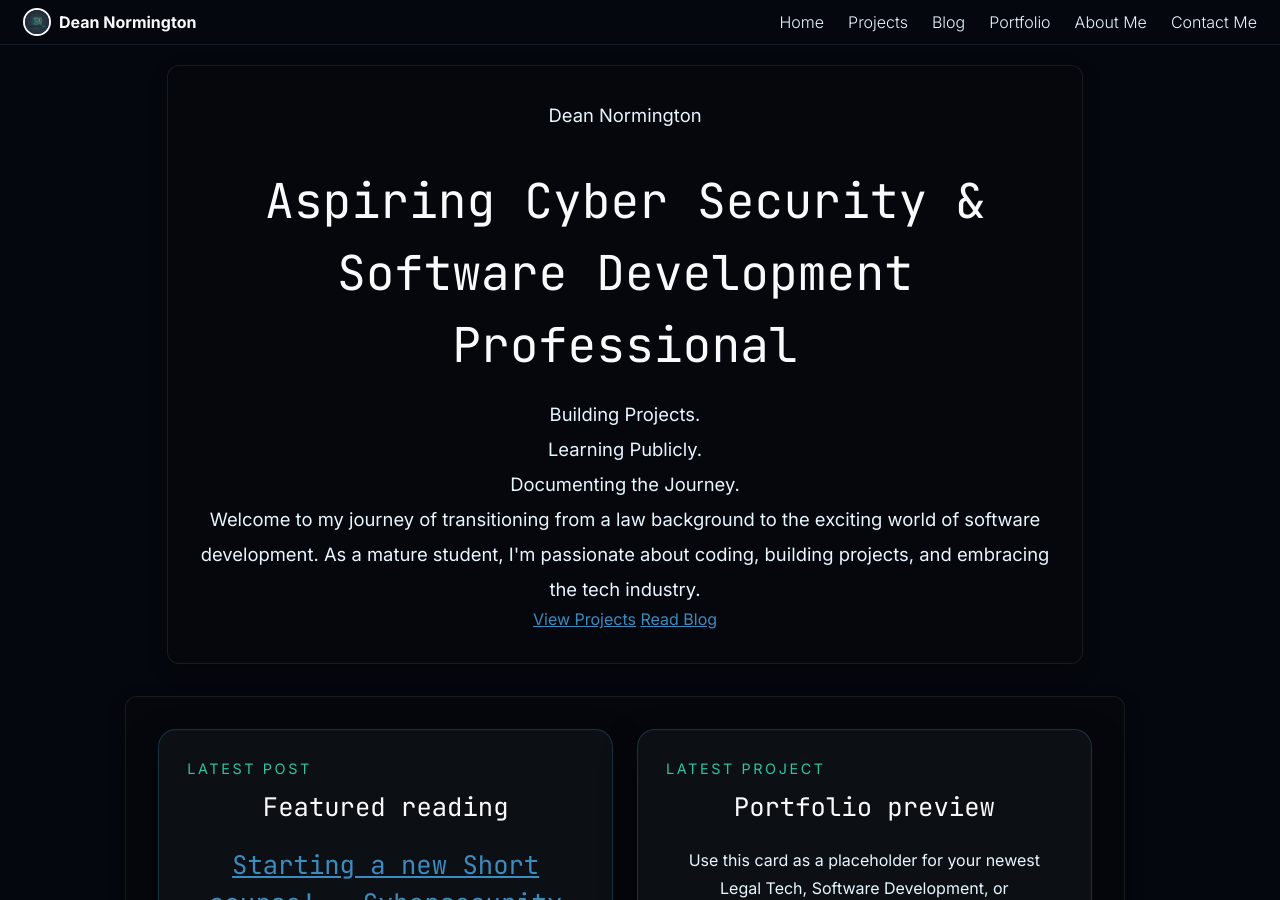
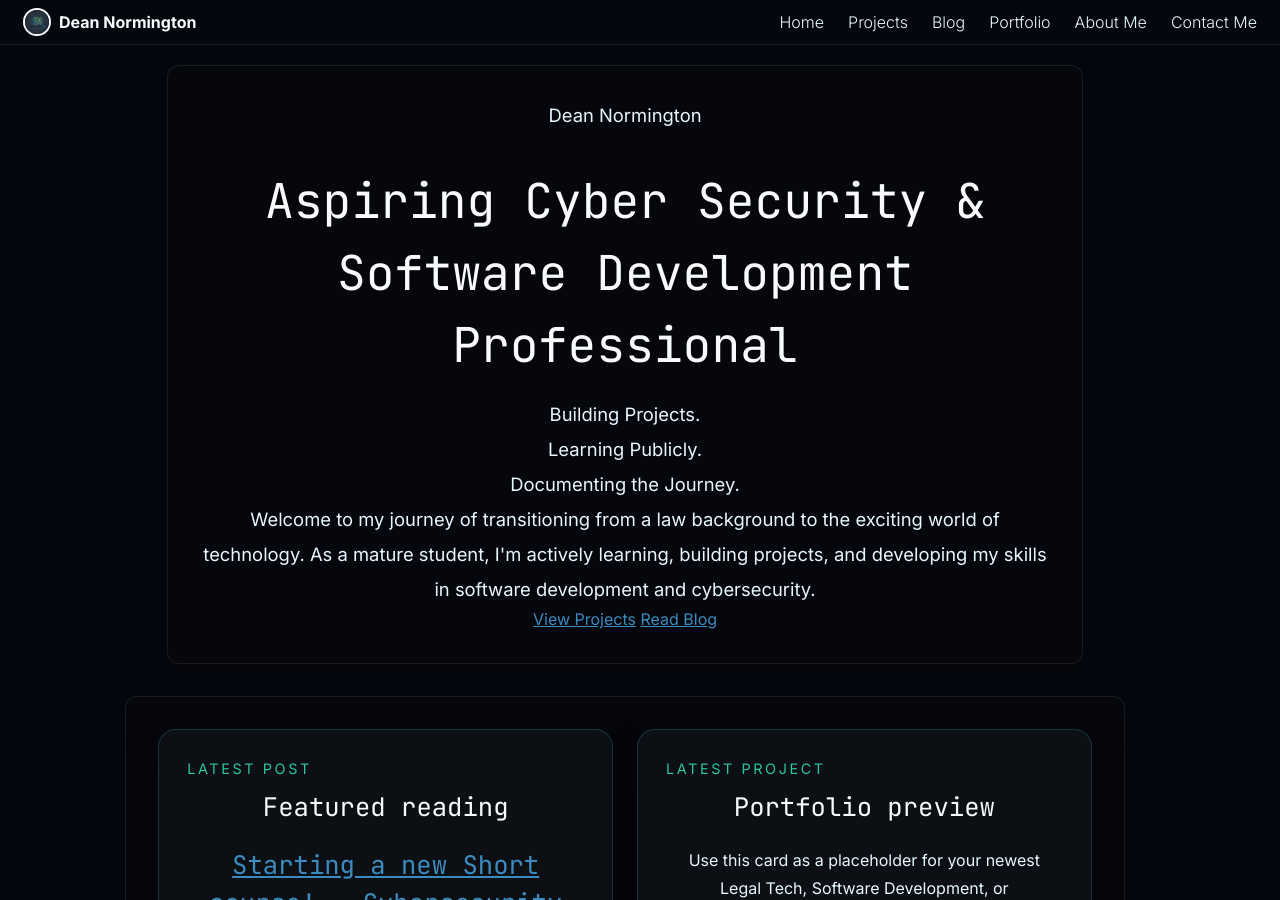
Before and after one commit to dean-js/dnormingtonlaw.uk, a Jekyll site: the page built from index.html, in a window 1280 px wide and 900 px high. Built offline with Jekyll 4.4.1, drawn with Linux system fonts in a browser that asks for light colours; the list of posts is cut into pages by our own code.

Commit message:
changes from line 8-29 cleaned hero section

```diff
--- a/index.html
+++ b/index.html
@@ -6,25 +6,23 @@
 
 <section class="hero page-section">
   <div class="hero-content">
-    <div class="hero-content">
         <p class="hero-subtitle">Dean Normington</p>
 
         <h1>Aspiring Cyber Security &<br>Software Development Professional</h1>
 
         <p class="hero-tagline">
-        Building Projects. <br>
-        Learning Publicly. <br>
+            Building Projects.<br>
+            Learning Publicly.<br>
             Documenting the Journey.
         </p>
 
         <p class="hero-bio">
-        Welcome to my journey of transitioning from a law background to the exciting world of software development. As a mature student, I'm passionate about coding, building projects, and embracing the tech industry.
+            Welcome to my journey of transitioning from a law background to the exciting world of technology. As a mature student, I'm actively learning, building projects, and developing my skills in software development and cybersecurity.
         </p>
 
         <div class="hero-buttons">
-        <a href="/projects" class="btn btn-primary">View Projects</a>
-        <a href="/blog" class="btn btn-secondary">Read Blog</a>
-    </div>
+            <a href="{{ '/projects/' | relative_url }}" class="btn btn-primary">View Projects</a>
+            <a href="{{ '/blog/' | relative_url }}" class="btn btn-secondary">Read Blog</a>
         </div>
     </div>
 </section>
```
Lines whose indentation alone changed are shown as unchanged.
